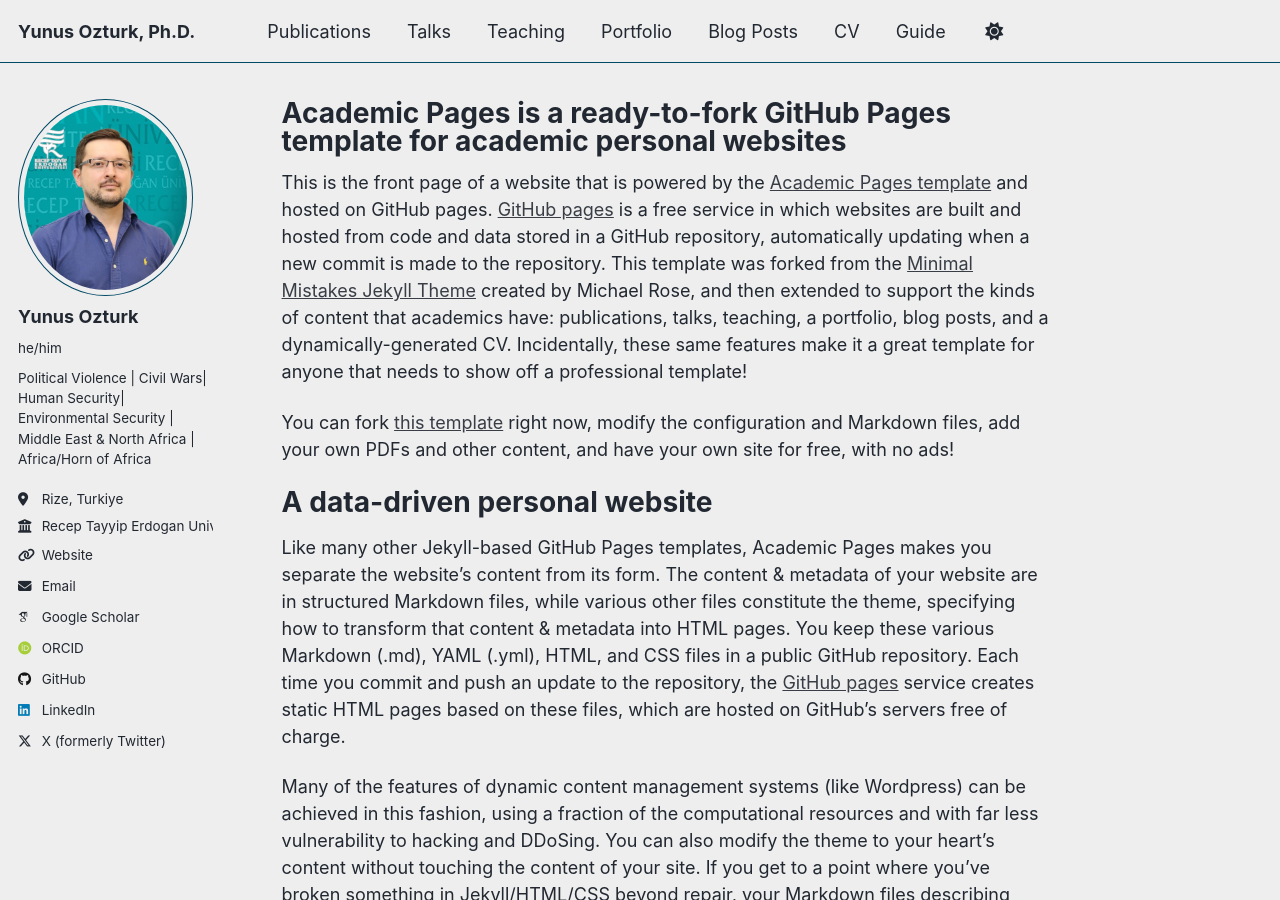
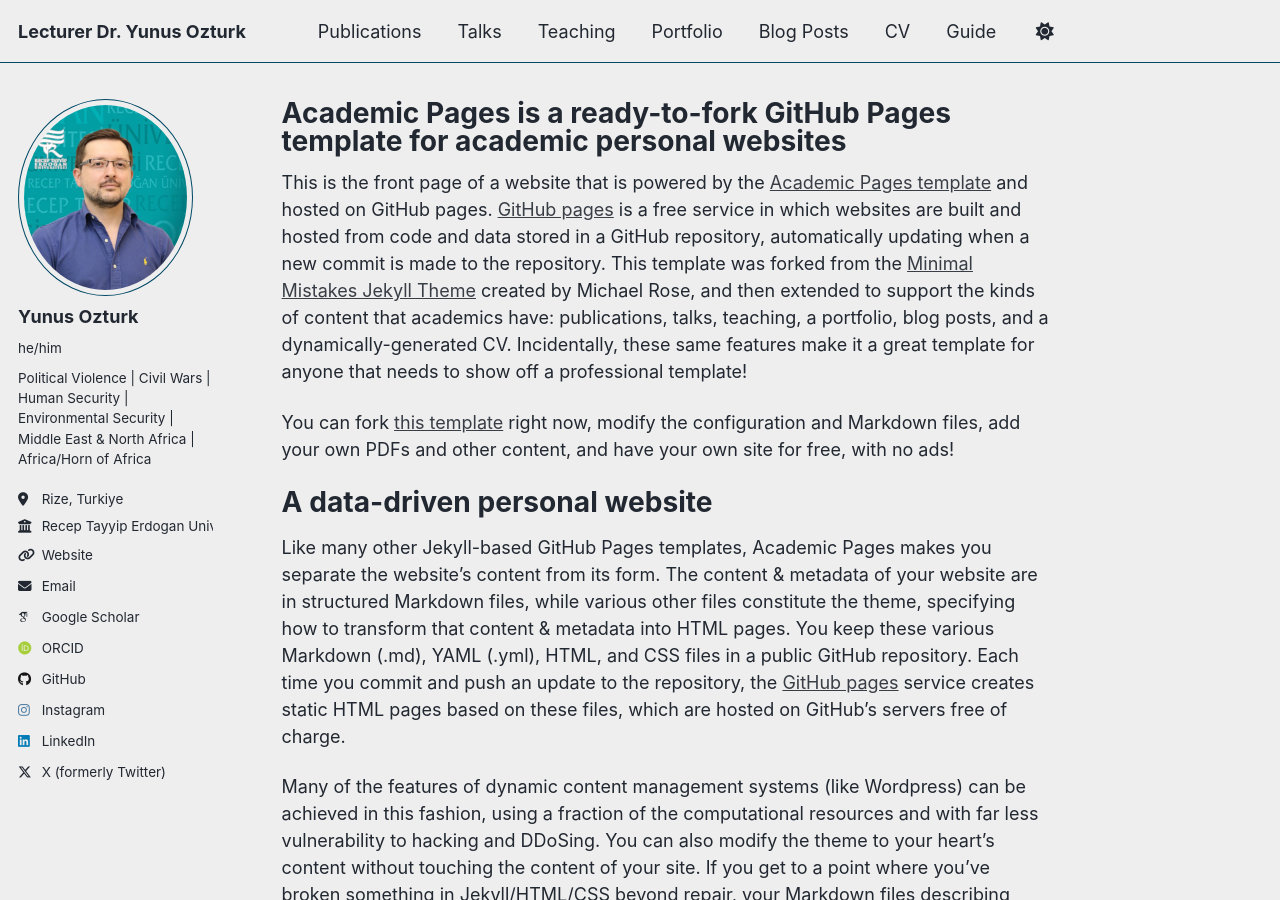
Before and after one commit to yns-ozturk/yns-ozturk.github.io, a Jekyll site: the page built from _pages/about.md, in a window 1280 px wide and 900 px high. Built offline with Jekyll 4.4.1, drawn with Linux system fonts in a browser that asks for light colours; some web fonts are replaced; a script that is not in the unit is left out.

Commit message:
Update _config.yml

```diff
--- a/_config.yml
+++ b/_config.yml
@@ -9,10 +9,10 @@
 # Basic Site Settings
 locale                   : "en-US"
 site_theme               : "air" # Currently available options are "default", "air"
-title                    : "Yunus Ozturk, Ph.D."
+title                    : "Lecturer Dr. Yunus Ozturk"
 title_separator          : "-"
 name                     : &name "Yunus Ozturk"
-description              : &description "Yunus Ozturk's academic portfolio"   # Update this with a general description of your site, this is the default if not overridden by a page
+description              : &description "Yunus Ozturk's Academic Portfolio"   # Update this with a general description of your site, this is the default if not overridden by a page
 url                      : https://academicpages.github.io # The base hostname & protocol for your site e.g. "https://[your GitHub username].github.io",
                                                            # or if you already have some other page hosted on Github then use "https://[your GitHub username].github.io/[Your Repo Name]"
 baseurl                  : "" # the subpath of your site, e.g. "/blog"
@@ -26,7 +26,7 @@ author:
   avatar           : "profile.png"
   name             : "Yunus Ozturk"
   pronouns         : "he/him"
-  bio              : "Political Violence | Civil Wars| Human Security| Environmental Security | Middle East & North Africa | Africa/Horn of Africa"
+  bio              : "Political Violence | Civil Wars | Human Security | Environmental Security | Middle East & North Africa | Africa/Horn of Africa"
   location         : "Rize, Turkiye"
   employer         : "Recep Tayyip Erdogan University"
   uri              : "https://avesis.erdogan.edu.tr/y.ozturk"
@@ -61,7 +61,7 @@ author:
   goodreads        : # Username
   google_plus      : # Username
   keybase          : # Username
-  instagram        : # Username
+  instagram        : "ynsozturk41"
   lastfm           : # Username
   linkedin         : "yunus-ozturk-0044aa113"
   mastodon         : # URL
```
